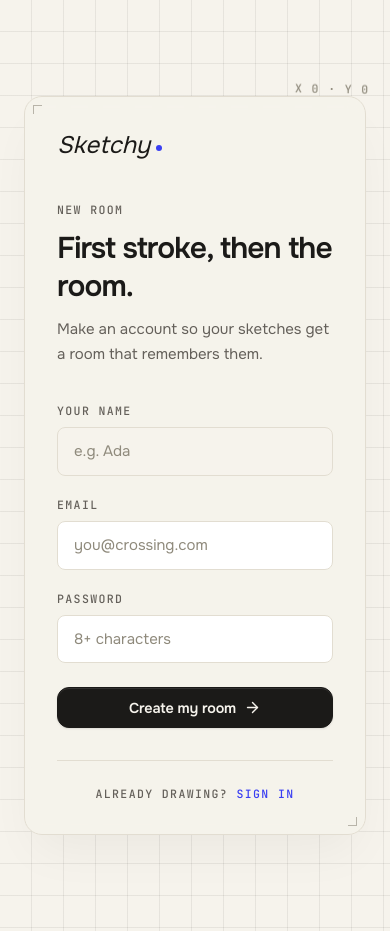
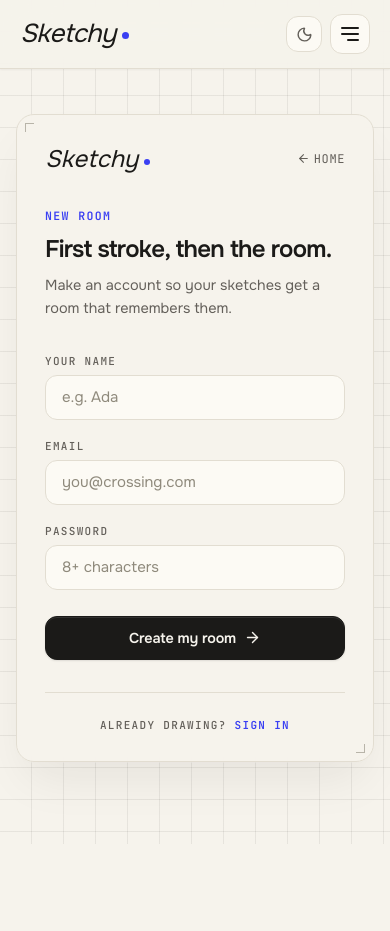
Before and after one commit to PARTH-TUSSLE/Sketchy, a Next.js app in the folder apps/sketchy-frontend/: page /signup in a window 390 px wide. After the commit the page ends 844 px from the top, so only its background shows below. Built offline with nearby package versions, Linux system fonts and the light colour scheme.

Commit message:
feat(web): restyle auth and new-room pages with shared nav

```diff
--- a/apps/sketchy-frontend/app/components/AuthPage.tsx
+++ b/apps/sketchy-frontend/app/components/AuthPage.tsx
@@ -4,9 +4,10 @@ import { useState } from "react";
 import { useRouter, useSearchParams } from "next/navigation";
 import Link from "next/link";
 import axios from "axios";
-import { ArrowRight, Loader2 } from "lucide-react";
+import { ArrowRight, Loader2, ArrowLeft } from "lucide-react";
 import { BACKEND_URL } from "../config";
 import { setSession, scheduleTokenRefresh } from "../lib/auth";
+import { Nav } from "./landing/Nav";
 
 export function AuthPage({ isSignin }: { isSignin: boolean }) {
   const router = useRouter();
@@ -75,56 +76,67 @@ export function AuthPage({ isSignin }: { isSignin: boolean }) {
     next ? `${path}?next=${encodeURIComponent(next)}` : path;
 
   return (
-    <div className="board-grid relative flex min-h-screen items-center justify-center overflow-hidden px-6 py-24">
+    <>
+      <Nav />
+      <div className="board-grid relative flex min-h-screen items-center justify-center overflow-hidden px-4 pt-24 pb-16 sm:px-6 sm:py-24">
         <div className="relative w-full max-w-md">
-        <div className="corner-marks card bg-paper/90 p-8 shadow-2xl shadow-ink/5 backdrop-blur-sm sm:p-10">
+          <div className="corner-marks card bg-paper/95 p-7 shadow-2xl shadow-ink/8 backdrop-blur-md sm:p-10 border-line">
+            <div className="flex items-center justify-between mb-8">
               <Link
                 href="/"
-            className="mb-10 flex items-baseline gap-1.5 self-start"
+                className="flex items-baseline gap-1.5 select-none group"
               >
                 <span className="font-[var(--font-serif)] text-2xl italic text-ink">
                   Sketchy
                 </span>
-            <span className="h-[6px] w-[6px] translate-y-[-2px] rounded-full bg-marker" />
+                <span className="h-[6px] w-[6px] translate-y-[-2px] rounded-full bg-marker transition-all duration-300 group-hover:scale-125" />
               </Link>
+              <Link
+                href="/"
+                className="flex items-center gap-1 text-xs font-mono uppercase tracking-wider text-inksoft hover:text-marker transition-colors"
+              >
+                <ArrowLeft size={13} />
+                <span>Home</span>
+              </Link>
+            </div>
 
-          <p className="anno mb-3">{isSignin ? "welcome back" : "new room"}</p>
-          <h1 className="text-3xl font-semibold leading-tight tracking-[-0.03em]">
+          <p className="anno mb-2.5 text-marker font-semibold">{isSignin ? "welcome back" : "new room"}</p>
+          <h1 className="text-2xl sm:text-3xl font-semibold leading-tight tracking-[-0.03em] text-ink">
             {title}
           </h1>
-          <p className="mt-3 text-[15px] leading-relaxed text-inksoft">
+          <p className="mt-2.5 text-[14.5px] leading-relaxed text-inksoft">
             {subtitle}
           </p>
 
-          <form onSubmit={onSubmit} className="mt-9 flex flex-col gap-5">
+          <form onSubmit={onSubmit} className="mt-8 flex flex-col gap-4.5">
             {!isSignin && (
-              <label className="flex flex-col gap-2">
-                <span className="anno">your name</span>
+              <label className="flex flex-col gap-1.5">
+                <span className="anno text-[11px]">your name</span>
                 <input
                   type="text"
                   placeholder="e.g. Ada"
                   value={form.name}
                   onChange={onChange("name")}
                   required
-                  className="rounded-lg border border-line bg-paper px-4 py-3 text-[15px] text-ink outline-none transition-colors placeholder:text-inkfaint focus:border-ink"
+                  className="rounded-xl border border-line bg-paper-card px-4 py-2.5 text-[15px] text-ink outline-none transition-all placeholder:text-inkfaint focus:border-ink focus:ring-1 focus:ring-ink"
                 />
               </label>
             )}
 
-            <label className="flex flex-col gap-2">
-              <span className="anno">email</span>
+            <label className="flex flex-col gap-1.5">
+              <span className="anno text-[11px]">email</span>
               <input
                 type="email"
                 placeholder="you@crossing.com"
                 value={form.email}
                 onChange={onChange("email")}
                 required
-                className="rounded-lg border border-line bg-white px-4 py-3 text-[15px] text-ink outline-none transition-colors placeholder:text-inkfaint focus:border-ink"
+                className="rounded-xl border border-line bg-paper-card px-4 py-2.5 text-[15px] text-ink outline-none transition-all placeholder:text-inkfaint focus:border-ink focus:ring-1 focus:ring-ink"
               />
             </label>
 
-            <label className="flex flex-col gap-2">
-              <span className="anno">password</span>
+            <label className="flex flex-col gap-1.5">
+              <span className="anno text-[11px]">password</span>
               <input
                 type="password"
                 placeholder={isSignin ? "your key" : "8+ characters"}
@@ -132,12 +144,12 @@ export function AuthPage({ isSignin }: { isSignin: boolean }) {
                 onChange={onChange("password")}
                 minLength={8}
                 required
-                className="rounded-lg border border-line bg-white px-4 py-3 text-[15px] text-ink outline-none transition-colors placeholder:text-inkfaint focus:border-ink"
+                className="rounded-xl border border-line bg-paper-card px-4 py-2.5 text-[15px] text-ink outline-none transition-all placeholder:text-inkfaint focus:border-ink focus:ring-1 focus:ring-ink"
               />
             </label>
 
             {error && (
-              <p className="rounded-lg border border-red-200 bg-red-50 px-4 py-3 text-sm text-red-600">
+              <p className="rounded-xl border border-red-200 bg-red-50/80 px-4 py-2.5 text-xs text-red-600 font-medium">
                 {error}
               </p>
             )}
@@ -145,32 +157,32 @@ export function AuthPage({ isSignin }: { isSignin: boolean }) {
             <button
               type="submit"
               disabled={loading}
-              className="btn btn-ink mt-1 w-full disabled:opacity-60"
+              className="btn btn-ink mt-2 w-full group !py-3 disabled:opacity-60"
             >
               {loading ? (
                 <Loader2 size={18} className="animate-spin" />
               ) : (
                 <>
-                  {isSignin ? "Sign in" : "Create my room"}
-                  <ArrowRight size={17} className="group-hover:translate-x-0.5" />
+                  <span>{isSignin ? "Sign in" : "Create my room"}</span>
+                  <ArrowRight size={17} className="transition-transform duration-200 group-hover:translate-x-1" />
                 </>
               )}
             </button>
           </form>
 
           <div className="hairline-t mt-8 pt-6">
-            <p className="anno text-center">
+            <p className="anno text-center text-[11px]">
               {isSignin ? (
                 <>
                   new to the board?{" "}
-                  <Link href={hrefFor("/signup")} className="text-marker hover:text-ink">
+                  <Link href={hrefFor("/signup")} className="text-marker font-semibold hover:text-ink transition-colors">
                     create an account
                   </Link>
                 </>
               ) : (
                 <>
                   already drawing?{" "}
-                  <Link href={hrefFor("/signin")} className="text-marker underline-offset-2 hover:text-ink">
+                  <Link href={hrefFor("/signin")} className="text-marker font-semibold hover:text-ink transition-colors">
                     sign in
                   </Link>
                 </>
@@ -179,10 +191,11 @@ export function AuthPage({ isSignin }: { isSignin: boolean }) {
           </div>
         </div>
 
-        <p className="anno absolute -right-1 -top-4 rotate-1 text-inkfaint">
+        <p className="anno absolute -right-1 -top-4 rotate-1 text-inkfaint/60 hidden sm:block">
           x 0 · y 0
         </p>
       </div>
     </div>
+    </>
   );
 }
--- a/apps/sketchy-frontend/app/components/NewRoom.tsx
+++ b/apps/sketchy-frontend/app/components/NewRoom.tsx
@@ -4,9 +4,10 @@ import { useEffect, useRef, useState } from "react";
 import { useRouter } from "next/navigation";
 import Link from "next/link";
 import axios from "axios";
-import { ArrowRight, Loader2, LogIn } from "lucide-react";
+import { ArrowRight, Loader2, LogIn, ArrowLeft } from "lucide-react";
 import { BACKEND_URL } from "../config";
 import { ensureFreshToken, scheduleTokenRefresh } from "../lib/auth";
+import { Nav } from "./landing/Nav";
 
 export function NewRoom() {
   const router = useRouter();
@@ -63,12 +64,12 @@ function CreateRoomFlow({
     setBusy("create");
 
     try {
-      const res = await axios.post(
+      await axios.post(
         `${BACKEND_URL}/room`,
         { name: slug },
         { headers: { Authorization: token } }
       );
-      routerPush(`/canvas/${res.data.roomId}`);
+      routerPush(`/canvas/${encodeURIComponent(name.trim())}`);
     } catch (err: unknown) {
       if (axios.isAxiosError(err) && err.response?.status === 409) {
         setError(
@@ -93,35 +94,46 @@ function CreateRoomFlow({
   }
 
   return (
-    <div className="board-grid relative flex min-h-screen items-center justify-center overflow-hidden px-6 py-24">
+    <>
+      <Nav />
+      <div className="board-grid relative flex min-h-screen items-center justify-center overflow-hidden px-4 pt-24 pb-16 sm:px-6 sm:py-24">
         <div className="relative w-full max-w-md">
-        <div className="corner-marks card bg-paper/90 p-8 shadow-2xl shadow-ink/5 backdrop-blur-sm sm:p-10">
+          <div className="corner-marks card bg-paper/95 p-7 shadow-2xl shadow-ink/8 backdrop-blur-md sm:p-10 border-line">
+            <div className="flex items-center justify-between mb-8">
               <Link
                 href="/"
-            className="mb-10 flex items-baseline gap-1.5 self-start"
+                className="flex items-baseline gap-1.5 select-none group"
               >
                 <span className="font-[var(--font-serif)] text-2xl italic text-ink">
                   Sketchy
                 </span>
-            <span className="h-[6px] w-[6px] translate-y-[-2px] rounded-full bg-marker" />
+                <span className="h-[6px] w-[6px] translate-y-[-2px] rounded-full bg-marker transition-all duration-300 group-hover:scale-125" />
               </Link>
+              <Link
+                href="/"
+                className="flex items-center gap-1 text-xs font-mono uppercase tracking-wider text-inksoft hover:text-marker transition-colors"
+              >
+                <ArrowLeft size={13} />
+                <span>Home</span>
+              </Link>
+            </div>
 
-          <p className="anno mb-3">the studio door</p>
-          <h1 className="text-3xl font-semibold leading-tight tracking-[-0.03em]">
+          <p className="anno mb-2.5 text-marker font-semibold">the studio door</p>
+          <h1 className="text-2xl sm:text-3xl font-semibold leading-tight tracking-[-0.03em] text-ink">
             Name the room.
             <br />
-            <span className="font-[var(--font-serif)] italic font-normal">
+            <span className="font-[var(--font-serif)] italic font-normal text-ink/90">
               Invite the board.
             </span>
           </h1>
-          <p className="mt-3 text-[15px] leading-relaxed text-inksoft">
+          <p className="mt-2.5 text-[14.5px] leading-relaxed text-inksoft">
             Give it a short name. Anyone who knows it can draw there — everyone
             sees the same strokes, live.
           </p>
 
-          <div className="mt-9 flex flex-col gap-5">
-            <label className="flex flex-col gap-2">
-              <span className="anno">room name</span>
+          <div className="mt-8 flex flex-col gap-5">
+            <label className="flex flex-col gap-1.5">
+              <span className="anno text-[11px]">room name</span>
               <div className="flex gap-2">
                 <input
                   ref={nameRef}
@@ -132,12 +144,12 @@ function CreateRoomFlow({
                   onKeyDown={(e) => e.key === "Enter" && create()}
                   maxLength={30}
                   autoFocus
-                  className="w-full rounded-lg border border-line bg-white px-4 py-3 text-[15px] text-ink outline-none transition-colors placeholder:text-inkfaint focus:border-ink"
+                  className="w-full rounded-xl border border-line bg-paper-card px-4 py-2.5 text-[15px] text-ink outline-none transition-all placeholder:text-inkfaint focus:border-ink focus:ring-1 focus:ring-ink"
                 />
                 <button
                   onClick={create}
                   disabled={busy === "create"}
-                  className="btn btn-ink shrink-0 px-4 disabled:opacity-60"
+                  className="btn btn-ink shrink-0 !px-4 disabled:opacity-60"
                 >
                   {busy === "create" ? (
                     <Loader2 size={17} className="animate-spin" />
@@ -148,14 +160,14 @@ function CreateRoomFlow({
               </div>
             </label>
 
-            <div className="flex items-center gap-3">
+            <div className="flex items-center gap-3 my-1">
               <span className="h-px flex-1 bg-line" />
-              <span className="anno text-inkfaint">or join one</span>
+              <span className="anno text-[10px] text-inkfaint">or join one</span>
               <span className="h-px flex-1 bg-line" />
             </div>
 
-            <label className="flex flex-col gap-2">
-              <span className="anno">name or id</span>
+            <label className="flex flex-col gap-1.5">
+              <span className="anno text-[11px]">name or id</span>
               <div className="flex gap-2">
                 <input
                   type="text"
@@ -163,12 +175,12 @@ function CreateRoomFlow({
                   value={joinSlug}
                   onChange={(e) => setJoinSlug(e.target.value)}
                   onKeyDown={(e) => e.key === "Enter" && joinRoom()}
-                  className="w-full rounded-lg border border-line bg-white px-4 py-3 text-[15px] text-ink outline-none transition-colors placeholder:text-inkfaint focus:border-ink"
+                  className="w-full rounded-xl border border-line bg-paper-card px-4 py-2.5 text-[15px] text-ink outline-none transition-all placeholder:text-inkfaint focus:border-ink focus:ring-1 focus:ring-ink"
                 />
                 <button
                   onClick={joinRoom}
                   disabled={busy === "join"}
-                  className="btn btn-paper shrink-0 px-4 disabled:opacity-60"
+                  className="btn btn-paper shrink-0 !px-4 disabled:opacity-60"
                 >
                   {busy === "join" ? (
                     <Loader2 size={17} className="animate-spin" />
@@ -180,36 +192,39 @@ function CreateRoomFlow({
             </label>
 
             {error && (
-              <p className="rounded-lg border border-line bg-paper-2 px-4 py-3 text-[13.5px] leading-relaxed text-inksoft">
+              <p className="rounded-xl border border-line bg-paper-2 px-4 py-2.5 text-[13.5px] leading-relaxed text-inksoft font-medium">
                 {error}
               </p>
             )}
           </div>
 
           <div className="hairline-t mt-8 pt-6">
-            <p className="anno text-center">
+            <p className="anno text-center text-[11px]">
               backing out?{" "}
-              <Link href="/" className="text-marker hover:text-ink">
-                back to the landing
+              <Link href="/" className="text-marker font-semibold hover:text-ink transition-colors">
+                back to home
               </Link>
             </p>
           </div>
         </div>
 
-        <p className="anno absolute -right-1 -top-4 rotate-1 text-inkfaint">
+        <p className="anno absolute -right-1 -top-4 rotate-1 text-inkfaint/60 hidden sm:block">
           x 0 · y 0
         </p>
       </div>
     </div>
+    </>
   );
 }
 
 function SignInPrompt() {
   return (
-    <div className="board-grid relative flex min-h-screen items-center justify-center px-6">
-      <div className="corner-marks card w-full max-w-md p-10 text-center">
-        <p className="anno mb-4">room access</p>
-        <h1 className="text-2xl font-semibold tracking-tight">
+    <>
+      <Nav />
+      <div className="board-grid relative flex min-h-screen items-center justify-center p-6">
+        <div className="corner-marks card w-full max-w-md p-8 sm:p-10 text-center shadow-xl">
+          <p className="anno mb-3 text-marker font-semibold">room access</p>
+          <h1 className="text-2xl font-semibold tracking-tight text-ink">
             Sign in to open the door
           </h1>
           <p className="mt-3 text-[15px] leading-relaxed text-inksoft">
@@ -226,15 +241,19 @@ function SignInPrompt() {
           </div>
         </div>
       </div>
+    </>
   );
 }
 
 function Skeleton() {
   return (
-    <div className="board-grid relative flex min-h-screen items-center justify-center px-6">
-      <div className="card w-full max-w-md p-10">
-        <div className="mx-auto h-2 w-2 animate-pulse rounded-full bg-ink/20" />
+    <>
+      <Nav />
+      <div className="board-grid relative flex min-h-screen items-center justify-center p-6">
+        <div className="card w-full max-w-md p-10 flex items-center justify-center">
+          <span className="live-dot h-3 w-3 rounded-full bg-marker" />
         </div>
       </div>
+    </>
   );
 }
```
Lines whose indentation alone changed are shown as unchanged.
